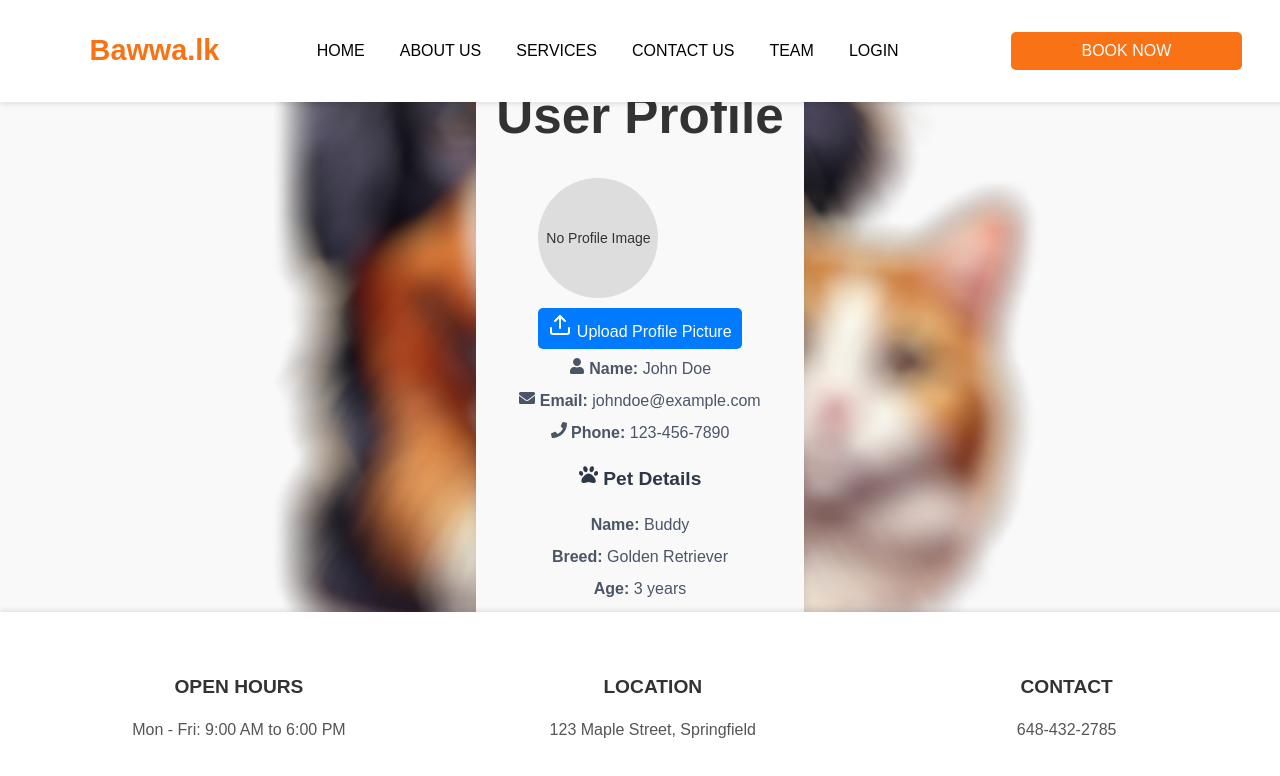
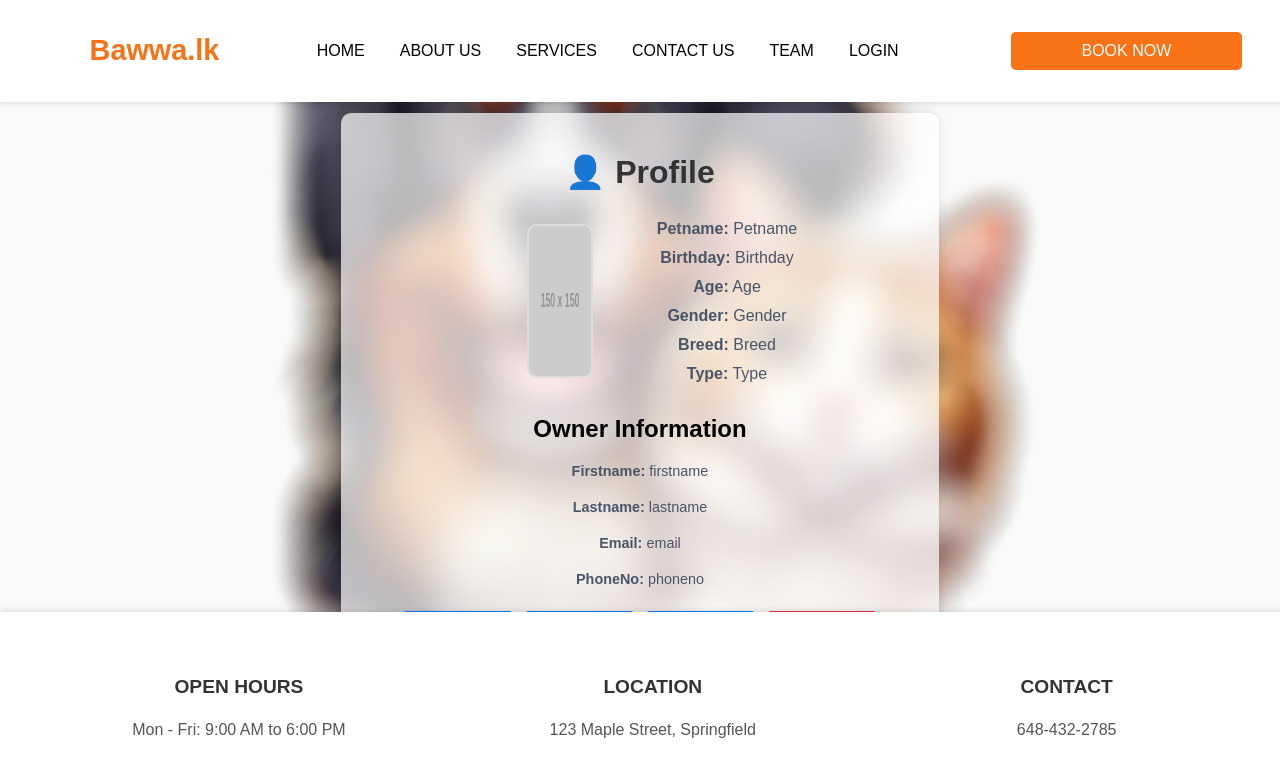
Before and after one commit to jayanikalansooriya24/Bawwa.lk, a React (Vite) app in the folder frontend/: page /userprofile in a window 1280 px wide. Shown: the top 776 px of the page. Built offline with nearby package versions, Linux system fonts and the light colour scheme.

Commit message:
new store
new new

```diff
--- a/frontend/src/App.jsx
+++ b/frontend/src/App.jsx
@@ -8,12 +8,14 @@ import Feedback from "./Pages/Feedback/Feedback";
 import UserProfile from "./Pages/Userprofile/UserProfile";
 import LostPet from "./Pages/Lostpet/LostPet";
 import { StoreProvider } from "./context/StoreContext";
+import DebugLogger from "./components/DebugLogger";
 
 function App() {
   return (
     <StoreProvider>
       <Router>
         <Navbar />
+        <DebugLogger /> {/* ✅ This ensures users are logged in the console */}
         <main className="content">
           <Routes>
             <Route path="/" element={<Home />} />
--- a/frontend/src/Pages/Registration/Register.jsx
+++ b/frontend/src/Pages/Registration/Register.jsx
@@ -1,15 +1,13 @@
 import React, { useState, useRef, useContext } from "react";
 import { Dog, Cat, Upload, X, Venus, Mars } from "lucide-react";
 import { FaUser, FaPaw, FaEnvelope, FaPhone, FaCalendarAlt } from "react-icons/fa";
-import bgImage from "../../assets/1.png";  // Ensure the image is inside `src/assets/`
-import "./Register.css"; // Link to external CSS file
+import "./Register.css";
 import { StoreContext } from "../../context/StoreContext";
 
 const Register = () => {
   const [step, setStep] = useState(1);
   const fileInputRef = useRef(null);
-
-  const {url} = useContext(StoreContext);
+  const { registerUser } = useContext(StoreContext);
 
   const [formData, setFormData] = useState({
     user: { firstName: "", lastName: "", email: "", phone: "" },
@@ -34,6 +32,18 @@ const Register = () => {
     }));
   };
 
+
+
+  const petTypes = [
+    { value: "dog", label: "Dog", icon: Dog },
+    { value: "cat", label: "Cat", icon: Cat }
+  ];
+
+  const genderOptions = [
+    { value: "male", label: "Male", icon: Mars },
+    { value: "female", label: "Female", icon: Venus }
+  ];
+
   const handleImageUpload = (e) => {
     const file = e.target.files?.[0];
     if (file) {
@@ -46,6 +56,8 @@ const Register = () => {
       reader.readAsDataURL(file);
     }
   };
+
+
 
   const removeImage = () => {
     setFormData((prev) => ({
@@ -85,17 +97,12 @@ const Register = () => {
 
   const prevStep = () => setStep((prev) => prev - 1);
 
-  const handleSubmit = async () => {
-    setLoading(true);
-    setMessage(null);
-
-    try {
-      const response = await axios.post("http://localhost:5000/api/user/register", {
+  const handleSubmit = () => {
+    const userData = {
       firstName: formData.user.firstName,
       lastName: formData.user.lastName,
       email: formData.user.email,
       phone: formData.user.phone,
-        password: formData.user.password, // Sending password as required by backend
       pet: {
         name: formData.pet.name,
         type: formData.pet.type,
@@ -106,80 +113,46 @@ const Register = () => {
         medicalConditions: formData.pet.medicalConditions,
         image: formData.pet.image
       }
-      });
+    };
 
-      setMessage(response.data.message);
-      alert("Registration Successful!");
+    console.log("🚀 Sending User Data to Context:", userData);  // ✅ Log user data before storing
+
+    registerUser(userData); // ✅ Store in context
+
+    console.log("✅ Data should now be in StoreContext!");
+
+    // Reset form
     setStep(1);
     setFormData({
-        user: { firstName: "", lastName: "", email: "", phone: "", password: "" },
+      user: { firstName: "", lastName: "", email: "", phone: "" },
       pet: { name: "", type: "", breed: "", age: "", gender: "", birthdate: "", medicalConditions: "", image: null }
     });
-    } catch (error) {
-      setMessage(error.response?.data?.message || "An error occurred. Please try again.");
-    } finally {
-      setLoading(false);
-    }
   };
 
-
-  const petTypes = [
-    { value: "dog", label: "Dog", icon: Dog },
-    { value: "cat", label: "Cat", icon: Cat }
-  ];
-
-  const genderOptions = [
-    { value: "male", label: "Male", icon: Mars },
-    { value: "female", label: "Female", icon: Venus }
-  ];
-
-
-
   return (
-
-    <div className="register-background">
     <div className="register-container">
-      <h1>Login</h1>
       {step === 1 && (
-          <form className="form-container">
-            <h2><FaUser /> Owner Information</h2>
-            <div className="input-row">
-  <div>
+        <form>
+          <h2>Owner Information</h2>
           <input type="text" name="firstName" value={formData.user.firstName} onChange={handleUserChange} placeholder="First Name" />
           {errors.firstName && <p className="error">{errors.firstName}</p>}
-  </div>
-  <div>
           <input type="text" name="lastName" value={formData.user.lastName} onChange={handleUserChange} placeholder="Last Name" />
           {errors.lastName && <p className="error">{errors.lastName}</p>}
-  </div>
-</div>
-<div className="input-row">
-  <div>
           <input type="email" name="email" value={formData.user.email} onChange={handleUserChange} placeholder="Email" />
           {errors.email && <p className="error">{errors.email}</p>}
-  </div>
-  <div>
           <input type="tel" name="phone" value={formData.user.phone} onChange={handleUserChange} placeholder="Phone Number" />
           {errors.phone && <p className="error">{errors.phone}</p>}
-  </div>
-</div>
-
-            <button type="button" onClick={nextStep}>Next: Pet Details</button>
+          <button type="button" onClick={nextStep}>Next</button>
         </form>
       )}
 
       {step === 2 && (
-          <form className="form-container">
-            <h2><FaPaw /> Pet Information</h2>
+        <form>
+          <h2>Pet Information</h2>
           <input type="text" name="name" value={formData.pet.name} onChange={handlePetChange} placeholder="Pet Name" />
           {errors.petName && <p className="error">{errors.petName}</p>}
-
           <input type="text" name="breed" value={formData.pet.breed} onChange={handlePetChange} placeholder="Breed" />
-{errors.petBreed && <p className="error">{errors.petBreed}</p>}
-
-<input type="text" name="age" value={formData.pet.age} onChange={handlePetChange} placeholder="Age (if birthdate unknown)" />
-{errors.petAge && <p className="error">{errors.petAge}</p>}
-
+          <input type="text" name="age" value={formData.pet.age} onChange={handlePetChange} placeholder="Age" />
           <h3>Select Gender</h3>
 <div className="gender-container">
   {genderOptions.map(({ value, label, icon: Icon }) => (
@@ -189,7 +162,6 @@ const Register = () => {
   ))}
 </div>
 {errors.petGender && <p className="error">{errors.petGender}</p>}
-
           <h3>Select Pet Type</h3>
             <div className="pet-type-container">
               {petTypes.map(({ value, label, icon: Icon }) => (
@@ -198,9 +170,6 @@ const Register = () => {
                 </button>
               ))}
             </div>
-
-
-
           <h3>Upload Pet Image</h3>
             <label className="upload-label">
               <Upload /> Upload Image
@@ -208,9 +177,8 @@ const Register = () => {
             </label>
             {formData.pet.image && <img src={formData.pet.image} alt="Pet" />}
             {formData.pet.image && <button type="button" onClick={removeImage}><X /> Remove Image</button>}
-
-            <button type="button" onClick={nextStep}>Next: Review</button>
           <button type="button" onClick={prevStep}>Back</button>
+          <button type="button" onClick={nextStep}>Next</button>
         </form>
       )}
 
@@ -220,11 +188,14 @@ const Register = () => {
         <p><strong>User:</strong>Nmae - {formData.user.firstName} {formData.user.lastName} <br></br>Email- {formData.user.email} <br></br>Tele no -  {formData.user.phone}</p>
         <p><strong>Pet:</strong> Name - {formData.pet.name} <br></br> Birthday -{formData.pet.birthdate}<br></br>Breed - {formData.pet.breed}<br></br> Age - {formData.pet.age} </p>
         {formData.pet.image && <img src={formData.pet.image} alt="Pet" />}
-            <button type="button" onClick={() => alert("Registration Complete!")}>Complete Registration</button>
+        <button type="button" onClick={handleSubmit}>
+  Complete Registration
+</button>
+
         <button type="button" onClick={prevStep}>Back</button>
       </div>
     )}
-      </div>
+
     </div>
   );
 };
--- a/frontend/src/Pages/Userprofile/userprofile.css
+++ b/frontend/src/Pages/Userprofile/userprofile.css
@@ -1,74 +1,79 @@
-.user-profile-container {
-  max-width: 600px;
-  margin: 20px auto;
+.profile-container {
+  max-width: 800px;
+  margin: auto;
   padding: 20px;
+  background: rgba(255, 255, 255, 0.7);
   border-radius: 10px;
-  background: #f9f9f9;
-  box-shadow: 0px 4px 10px rgba(0, 0, 0, 0.1);
+  box-shadow: 0 0 10px rgba(0, 0, 0, 0.1);
   text-align: center;
+  backdrop-filter: blur(8px);
 }
 
-.profile-card {
+.profile-title {
+  font-size: 2rem;
+  font-weight: bold;
   display: flex;
-  flex-direction: column;
   align-items: center;
+  justify-content: center;
+  gap: 10px;
+}
+
+.profile-content {
+  display: flex;
+  justify-content: center;
+  align-items: center;
+  margin-top: 20px;
 }
 
 .profile-image img {
-  width: 120px;
-  height: 120px;
-  border-radius: 50%;
-  object-fit: cover;
+  width: 150px;
+  height: 150px;
+  border-radius: 10px;
+  border: 2px solid #ddd;
 }
 
-.image-placeholder {
-  width: 120px;
-  height: 120px;
-  border-radius: 50%;
-  background: #ddd;
-  display: flex;
-  align-items: center;
-  justify-content: center;
-  font-size: 14px;
+.profile-details {
+  text-align: left;
+  margin-left: 20px;
 }
 
-.upload-label {
-  display: inline-block;
-  margin-top: 10px;
-  padding: 5px 10px;
-  background: #007bff;
-  color: white;
-  cursor: pointer;
-  border-radius: 5px;
+.info-section p {
+  font-size: 1rem;
+  margin: 5px 0;
 }
 
-.upload-label input {
-  display: none;
+.owner-info {
+  text-align: left;
+  margin-top: 20px;
 }
 
-.profile-info p {
-  margin: 8px 0;
-  font-size: 16px;
+.owner-info h2 {
+  font-size: 1.5rem;
+  margin-bottom: 10px;
 }
 
-.profile-info button {
-  margin-top: 15px;
-  padding: 8px 15px;
-  background: #28a745;
-  color: white;
-  border: none;
-  cursor: pointer;
-  border-radius: 5px;
+.profile-buttons {
+  display: flex;
+  justify-content: center;
+  gap: 10px;
+  margin-top: 20px;
 }
 
-.profile-info button:hover {
-  background: #218838;
+.btn {
+  padding: 10px 15px;
+  font-size: 1rem;
+  border: none;
+  border-radius: 5px;
+  cursor: pointer;
+  font-weight: bold;
 }
 
-input {
-  width: 100%;
-  padding: 8px;
-  margin: 5px 0;
-  border: 1px solid #ccc;
-  border-radius: 5px;
+.btn.blue {
+  background-color: #007bff;
+  color: white;
 }
+
+.btn.red {
+  background-color: #dc3545;
+  color: white;
+}
--- a/frontend/src/Pages/Userprofile/userprofile.jsx
+++ b/frontend/src/Pages/Userprofile/userprofile.jsx
@@ -1,96 +1,39 @@
-import React, { useState, useRef } from "react";
-import { FaUser, FaPaw, FaEnvelope, FaPhone, FaCalendarAlt } from "react-icons/fa";
-import { Upload, X, Venus, Mars } from "lucide-react";
-import "./UserProfile.css"; // Ensure you have a CSS file for styling
+import React from "react";
+import "./userprofile.css";
 
 const UserProfile = () => {
-  const fileInputRef = useRef(null);
-
-  const [profileData, setProfileData] = useState({
-    user: { firstName: "John", lastName: "Doe", email: "johndoe@example.com", phone: "123-456-7890" },
-    pet: { name: "Buddy", breed: "Golden Retriever", age: "3", gender: "male", birthdate: "2021-05-12", image: null }
-  });
-
-  const [editing, setEditing] = useState(false);
-
-  const handleChange = (e, section) => {
-    const { name, value } = e.target;
-    setProfileData((prev) => ({
-      ...prev,
-      [section]: { ...prev[section], [name]: value }
-    }));
-  };
-
-  const handleImageUpload = (e) => {
-    const file = e.target.files?.[0];
-    if (file) {
-      const reader = new FileReader();
-      reader.onloadend = () =>
-        setProfileData((prev) => ({
-          ...prev,
-          user: { ...prev.user, image: reader.result }
-        }));
-      reader.readAsDataURL(file);
-    }
-  };
-
-  const removeImage = () => {
-    setProfileData((prev) => ({
-      ...prev,
-      user: { ...prev.user, image: null }
-    }));
-    if (fileInputRef.current) fileInputRef.current.value = "";
-  };
-
   return (
-    <div className="user-profile-container">
-      <h1>User Profile</h1>
-
-      <div className="profile-card">
+    <div className="profile-container">
+      <h1 className="profile-title">
+        <span className="icon">👤</span> Profile
+      </h1>
+      <div className="profile-content">
         <div className="profile-image">
-          {profileData.user.image ? (
-            <img src={profileData.user.image} alt="Profile" />
-          ) : (
-            <div className="image-placeholder">No Profile Image</div>
-          )}
-          <label className="upload-label">
-            <Upload /> Upload Profile Picture
-            <input type="file" ref={fileInputRef} onChange={handleImageUpload} hidden />
-          </label>
-          {profileData.user.image && <button onClick={removeImage}><X /> Remove</button>}
+          <img src="https://via.placeholder.com/150" alt="Pet Profile" />
         </div>
-
-        <div className="profile-info">
-          {!editing ? (
-            <>
-              <p><FaUser /> <strong>Name:</strong> {profileData.user.firstName} {profileData.user.lastName}</p>
-              <p><FaEnvelope /> <strong>Email:</strong> {profileData.user.email}</p>
-              <p><FaPhone /> <strong>Phone:</strong> {profileData.user.phone}</p>
-              <h3><FaPaw /> Pet Details</h3>
-              <p><strong>Name:</strong> {profileData.pet.name}</p>
-              <p><strong>Breed:</strong> {profileData.pet.breed}</p>
-              <p><strong>Age:</strong> {profileData.pet.age} years</p>
-              <p><strong>Birthdate:</strong> {profileData.pet.birthdate}</p>
-              <p><strong>Gender:</strong> {profileData.pet.gender === "male" ? <Mars /> : <Venus />} {profileData.pet.gender}</p>
-              <button onClick={() => setEditing(true)}>Edit Profile</button>
-            </>
-          ) : (
-            <>
-              <input type="text" name="firstName" value={profileData.user.firstName} onChange={(e) => handleChange(e, "user")} placeholder="First Name" />
-              <input type="text" name="lastName" value={profileData.user.lastName} onChange={(e) => handleChange(e, "user")} placeholder="Last Name" />
-              <input type="email" name="email" value={profileData.user.email} onChange={(e) => handleChange(e, "user")} placeholder="Email" />
-              <input type="tel" name="phone" value={profileData.user.phone} onChange={(e) => handleChange(e, "user")} placeholder="Phone Number" />
-
-              <h3><FaPaw /> Edit Pet Details</h3>
-              <input type="text" name="name" value={profileData.pet.name} onChange={(e) => handleChange(e, "pet")} placeholder="Pet Name" />
-              <input type="text" name="breed" value={profileData.pet.breed} onChange={(e) => handleChange(e, "pet")} placeholder="Breed" />
-              <input type="text" name="age" value={profileData.pet.age} onChange={(e) => handleChange(e, "pet")} placeholder="Age" />
-              <input type="date" name="birthdate" value={profileData.pet.birthdate} onChange={(e) => handleChange(e, "pet")} />
-
-              <button onClick={() => setEditing(false)}>Save</button>
-            </>
-          )}
+        <div className="profile-details">
+          <div className="info-section">
+            <p><strong>Petname:</strong> Petname</p>
+            <p><strong>Birthday:</strong> Birthday</p>
+            <p><strong>Age:</strong> Age</p>
+            <p><strong>Gender:</strong> Gender</p>
+            <p><strong>Breed:</strong> Breed</p>
+            <p><strong>Type:</strong> Type</p>
+          </div>
         </div>
+      </div>
+      <div className="owner-info">
+        <h2>Owner Information</h2>
+        <p><strong>Firstname:</strong> firstname</p>
+        <p><strong>Lastname:</strong> lastname</p>
+        <p><strong>Email:</strong> email</p>
+        <p><strong>PhoneNo:</strong> phoneno</p>
+      </div>
+      <div className="profile-buttons">
+        <button className="btn blue">My Appointments</button>
+        <button className="btn blue">Upcoming Vaccination</button>
+        <button className="btn blue">Update</button>
+        <button className="btn red">Delete</button>
       </div>
     </div>
   );
```
Also changed, not shown: frontend/src/Components/DebugLogger.jsx (added, +14 -0 lines), frontend/src/context/StoreContext.jsx (+22 -31 lines). Lines whose indentation alone changed are shown as unchanged.
